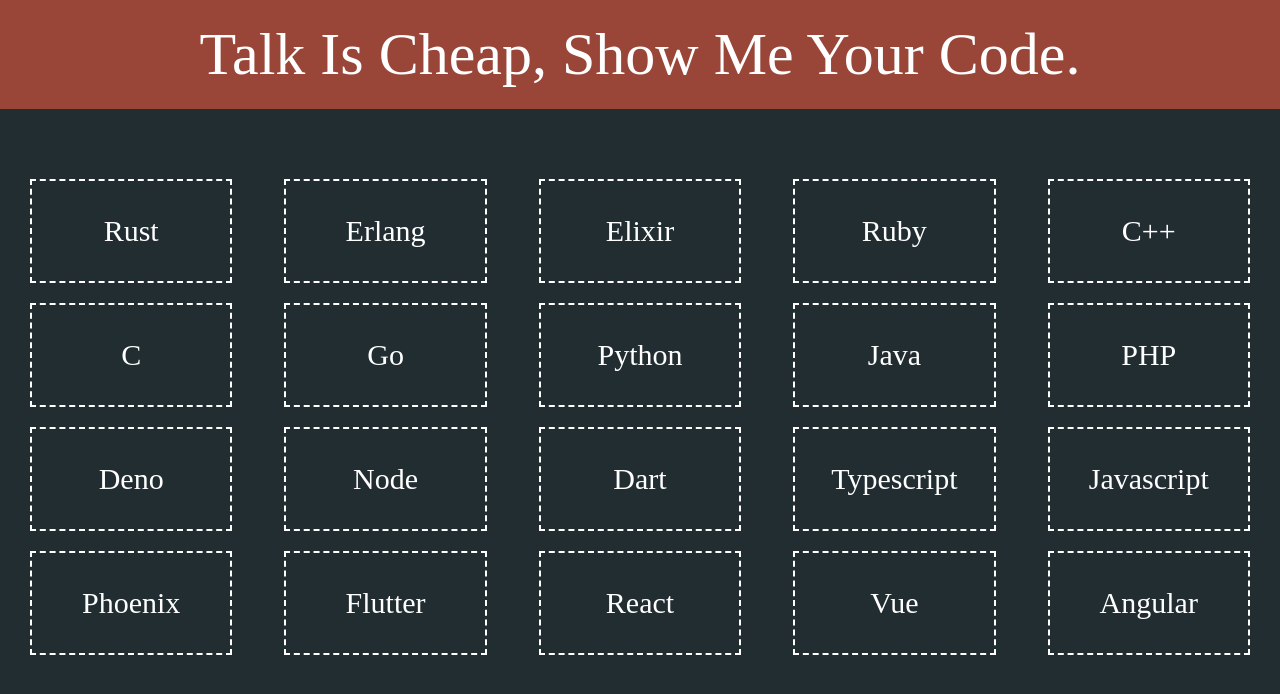
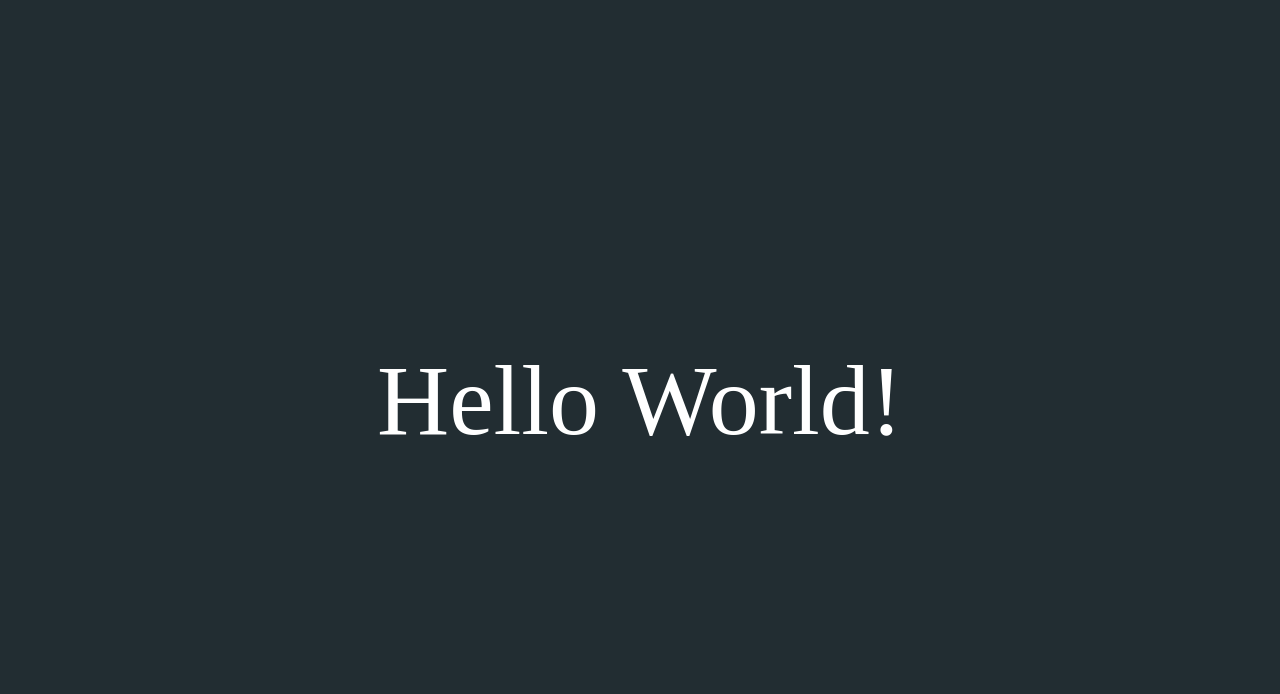
Before and after one commit to jaysonwu991/react-typescript-template, a React app: page / in a window 1280 px wide. Shown: the top 694 px of the page. Built offline with nearby package versions, Linux system fonts and the light colour scheme.

Commit message:
update project

```diff
--- a/config/webpack.base.js
+++ b/config/webpack.base.js
@@ -1,6 +1,6 @@
 const path = require('path')
 const argv = require('yargs').argv
-const merge = require('webpack-merge')
+const { merge } = require('webpack-merge')
 const HtmlWebpackPlugin = require('html-webpack-plugin')
 const CopyWebpackPlugin = require('copy-webpack-plugin')
 const { CleanWebpackPlugin } = require('clean-webpack-plugin')
@@ -123,11 +123,12 @@
       template: path.resolve(__dirname, '../public/index.html'),
       showErrors: true
     }),
-    new CopyWebpackPlugin([
-      {
-        from: 'public',
-        ignore: ['index.html']
-      }
-    ])
+    new CopyWebpackPlugin({
+      patterns: [
+        {
+          from: 'public'
+        }
+      ]
+    })
   ]
 })
--- a/config/webpack.dev.js
+++ b/config/webpack.dev.js
@@ -1,10 +1,10 @@
 const path = require('path')
 const webpack = require('webpack')
-const merge = require('webpack-merge')
+const { merge } = require('webpack-merge')
 const HtmlWebpackPlugin = require('html-webpack-plugin')
 const baseWebpackConfig = require('./webpack.base')
 
-module.exports = merge.smart(baseWebpackConfig, {
+module.exports = merge(baseWebpackConfig, {
   mode: 'development',
   output: {
     filename: '[name].[hash:8].js',
--- a/config/webpack.prod.js
+++ b/config/webpack.prod.js
@@ -1,5 +1,5 @@
 const path = require('path')
-const merge = require('webpack-merge')
+const { merge } = require('webpack-merge')
 const HtmlWebpackPlugin = require('html-webpack-plugin')
 const TerserPlugin = require('terser-webpack-plugin')
 const { CleanWebpackPlugin } = require('clean-webpack-plugin')
@@ -10,7 +10,7 @@
 const productionGzipExtensions = ['js', 'css']
 const baseWebpackConfig = require('./webpack.base')
 
-module.exports = merge.smart(baseWebpackConfig, {
+module.exports = merge(baseWebpackConfig, {
   mode: 'production',
   devtool: 'none',
   output: {
--- a/src/App.scss
+++ b/src/App.scss
@@ -5,55 +5,11 @@
 }
 
 #container {
+  display: flex;
+  justify-content: center;
+  align-items: center;
   height: 100vh;
   background-color: #222d32;
-
-  .information {
-    display: flex;
-    flex-direction: column;
-    justify-content: center;
-    align-items: center;
-    background-color: #994639;
-    color: #fff;
-
-    // .avatar {
-    //   flex: 1;
-    //   width: 80px;
-    //   height: 80px;
-    //   background-color: #ccc;
-    //   border-radius: 50%;
-    // }
-
-    .quote {
-      flex: 1;
-      margin: 20px;
-      font-size: 60px;
-    }
-  }
-
-  .languages {
-    display: flex;
-    flex-direction: row;
-    flex-wrap: wrap;
-    justify-content: space-between;
-    align-items: center;
-    margin: 60px 20px 20px;
-    font-size: 30px;
-    color: #fff;
-
-    .language-item {
-      flex: 0 0 16%;
-      margin: 10px;
-      height: 100px;
-      line-height: 100px;
-      text-align: center;
-      border: 2px dashed #fff;
-      border-radius: 4rpx;
-
-      &:hover {
-        background-color: #F75C2F;
-        font-size: 32px;
-      }
-    }
-  }
+  color: #fff;
+  font-size: 100px;
 }
--- a/src/App.tsx
+++ b/src/App.tsx
@@ -3,36 +3,7 @@
 import './App.scss'
 
 const App = () => {
-  return (
-    <div>
-      <div className='information'>
-        {/* <div className='avatar'></div> */}
-        <div className='quote'>Talk Is Cheap, Show Me Your Code.</div>
-      </div>
-      <div className='languages'>
-        <div className='language-item'>Rust</div>
-        <div className='language-item'>Erlang</div>
-        <div className='language-item'>Elixir</div>
-        <div className='language-item'>Ruby</div>
-        <div className='language-item'>C++</div>
-        <div className='language-item'>C</div>
-        <div className='language-item'>Go</div>
-        <div className='language-item'>Python</div>
-        <div className='language-item'>Java</div>
-        <div className='language-item'>PHP</div>
-        <div className='language-item'>Deno</div>
-        <div className='language-item'>Node</div>
-        <div className='language-item'>Dart</div>
-        <div className='language-item'>Typescript</div>
-        <div className='language-item'>Javascript</div>
-        <div className='language-item'>Phoenix</div>
-        <div className='language-item'>Flutter</div>
-        <div className='language-item'>React</div>
-        <div className='language-item'>Vue</div>
-        <div className='language-item'>Angular</div>
-      </div>
-    </div>
-  )
+  return <div>Hello World!</div>
 }
 
 export default App
```
Also changed, not shown: package.json (+23 -23 lines), postcss.config.js (+17 -0 lines).
